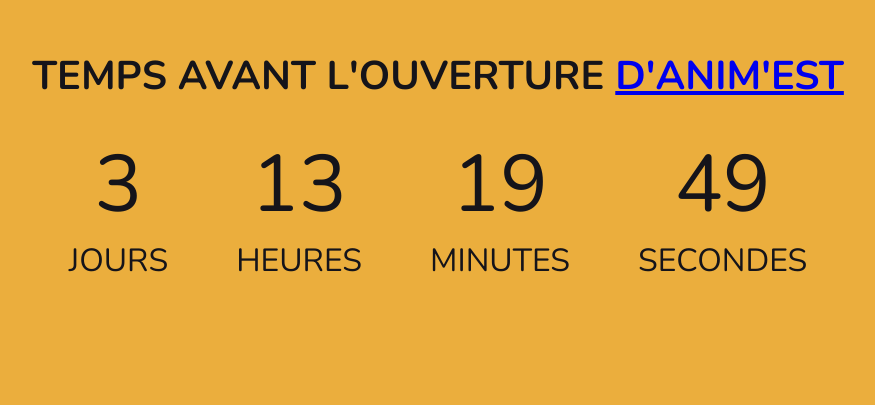
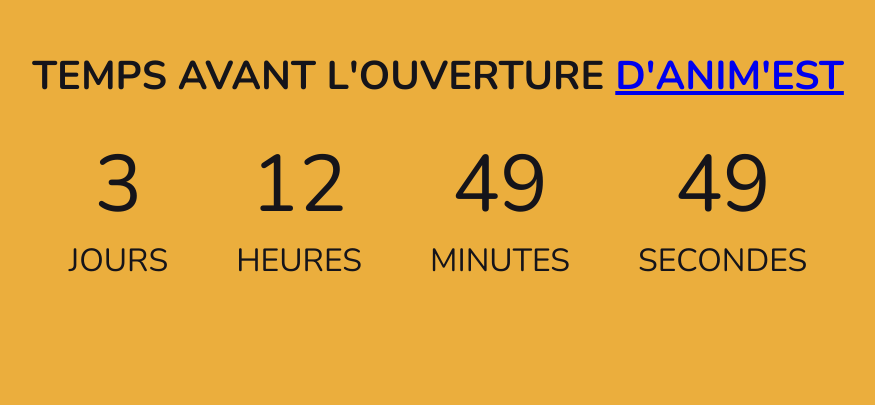
Before and after one commit to Nyde2283/stress_animest, a plain HTML site: page index.html in a window 1280 px wide. Shown: the part 188-593 px from the top of the page, without its empty margins (202-1077 px from the left). Drawn offline with nearby package versions, Linux system fonts and the light colour scheme.

Commit message:
fix deadline (alède)

```diff
--- a/index.html
+++ b/index.html
@@ -34,7 +34,7 @@
       </div>
 
       <script>
-        let deadline = 1794645000;
+        let deadline = 1794643200;
 
         function update() {
           let now = Date.now() / 1000;
```
